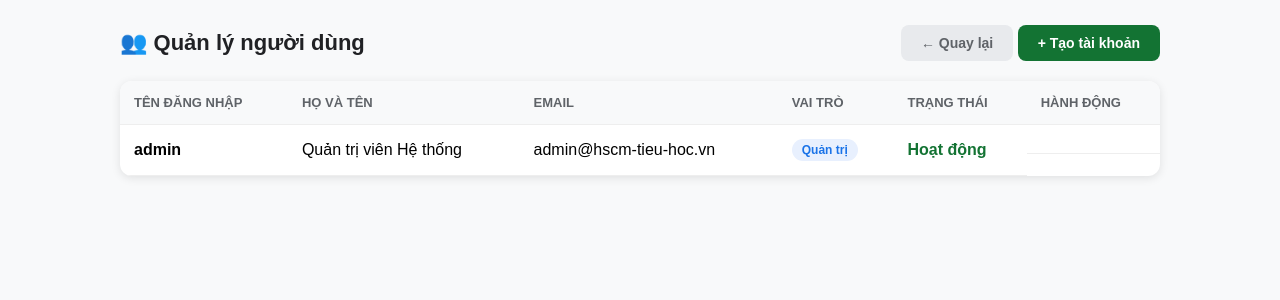
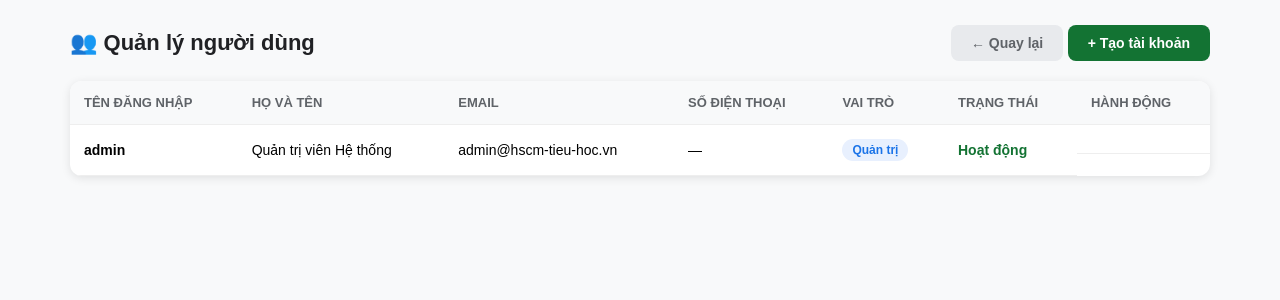
Before and after one commit to hosothlq-angiang/HSCM_TIEU_HOC, a Flask app: page /users in a window 1280 px wide. Shown: the top 300 px of the page. Run offline with Flask 3, Linux system fonts and the light colour scheme; a user stored in the database is signed in.

Commit message:
Thêm cột số điện thoại vào dang sách người dùng

```diff
--- a/app/templates/manage_users.html
+++ b/app/templates/manage_users.html
@@ -6,7 +6,7 @@
     <title>Quản lý người dùng - Hệ thống Hồ sơ</title>
     <style>
         * { margin: 0; padding: 0; box-sizing: border-box; font-family: Arial, sans-serif; }
-        body { background: #f8f9fa; padding: 30px; max-width: 1100px; margin: 0 auto; }
+        body { background: #f8f9fa; padding: 30px; max-width: 1200px; margin: 0 auto; }
         .header { display: flex; justify-content: space-between; align-items: center; margin-bottom: 25px; flex-wrap: wrap; gap: 15px; }
         h1 { color: #202124; font-size: 22px; }
         .btn { padding: 10px 20px; border-radius: 8px; text-decoration: none; font-weight: bold; border: none; cursor: pointer; font-size: 14px; }
@@ -17,7 +17,7 @@
         .flash { padding: 12px; border-radius: 8px; margin-bottom: 20px; }
         .flash-success { background: #e6f4ea; color: #137333; }
         table { width: 100%; border-collapse: collapse; background: white; border-radius: 12px; overflow: hidden; box-shadow: 0 2px 10px rgba(0,0,0,0.1); }
-        th, td { padding: 14px; text-align: left; border-bottom: 1px solid #eee; }
+        th, td { padding: 14px; text-align: left; border-bottom: 1px solid #eee; font-size: 14px; }
         th { background: #f8f9fa; font-weight: bold; color: #5f6368; font-size: 13px; text-transform: uppercase; }
         .role-badge { display: inline-block; padding: 4px 10px; border-radius: 20px; font-size: 12px; font-weight: bold; }
         .role-admin { background: #e8f0fe; color: #1a73e8; }
@@ -51,6 +51,7 @@
                 <th>Tên đăng nhập</th>
                 <th>Họ và tên</th>
                 <th>Email</th>
+                <th>Số điện thoại</th>
                 <th>Vai trò</th>
                 <th>Trạng thái</th>
                 <th>Hành động</th>
@@ -62,6 +63,7 @@
                 <td><strong>{{ u.username }}</strong></td>
                 <td>{{ u.full_name }}</td>
                 <td>{{ u.email }}</td>
+                <td>{{ u.phone if u.phone else '—' }}</td>
                 <td>
                     <span class="role-badge {% if u.role == 'admin' %}role-admin{% else %}role-giaovien{% endif %}">
                         {{ 'Quản trị' if u.role == 'admin' else 'Giáo viên' }}
```
